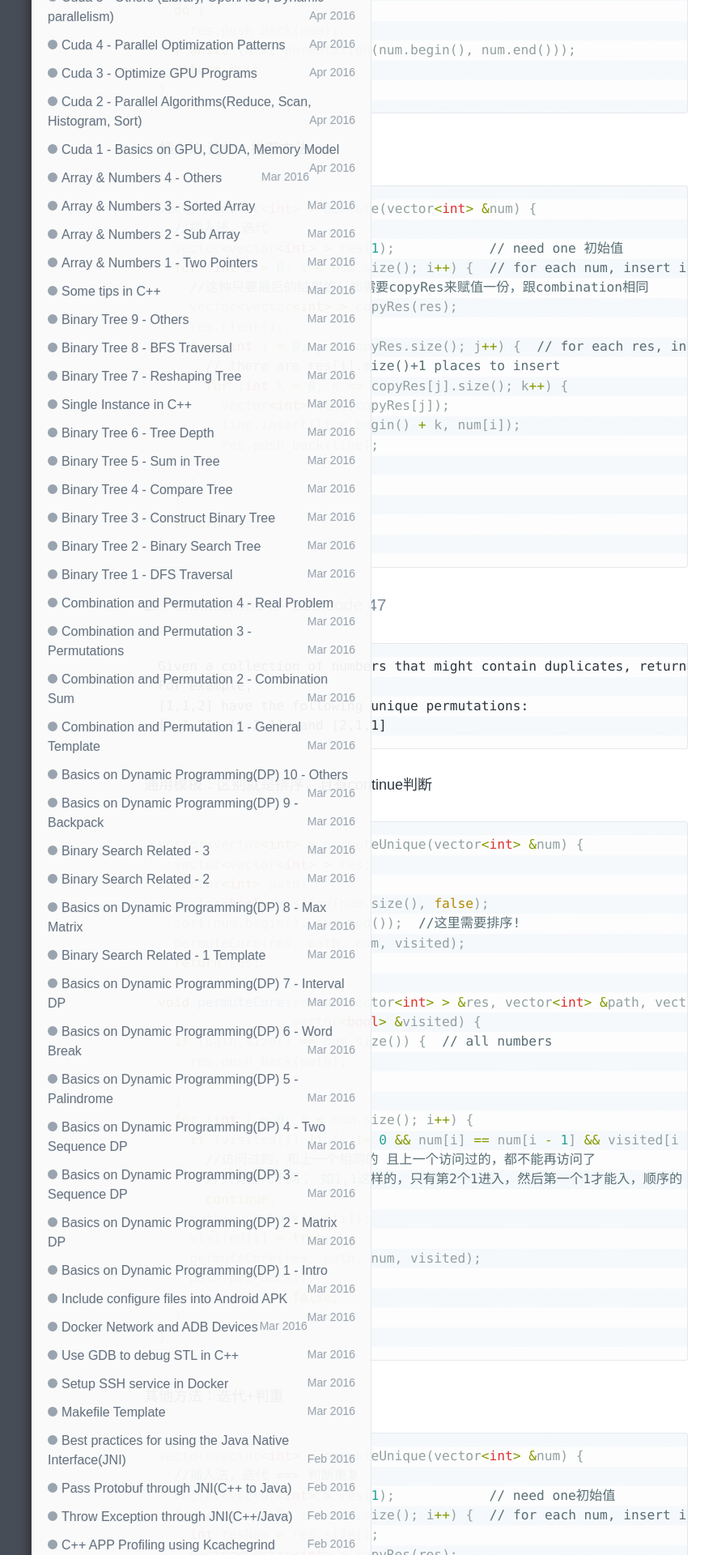
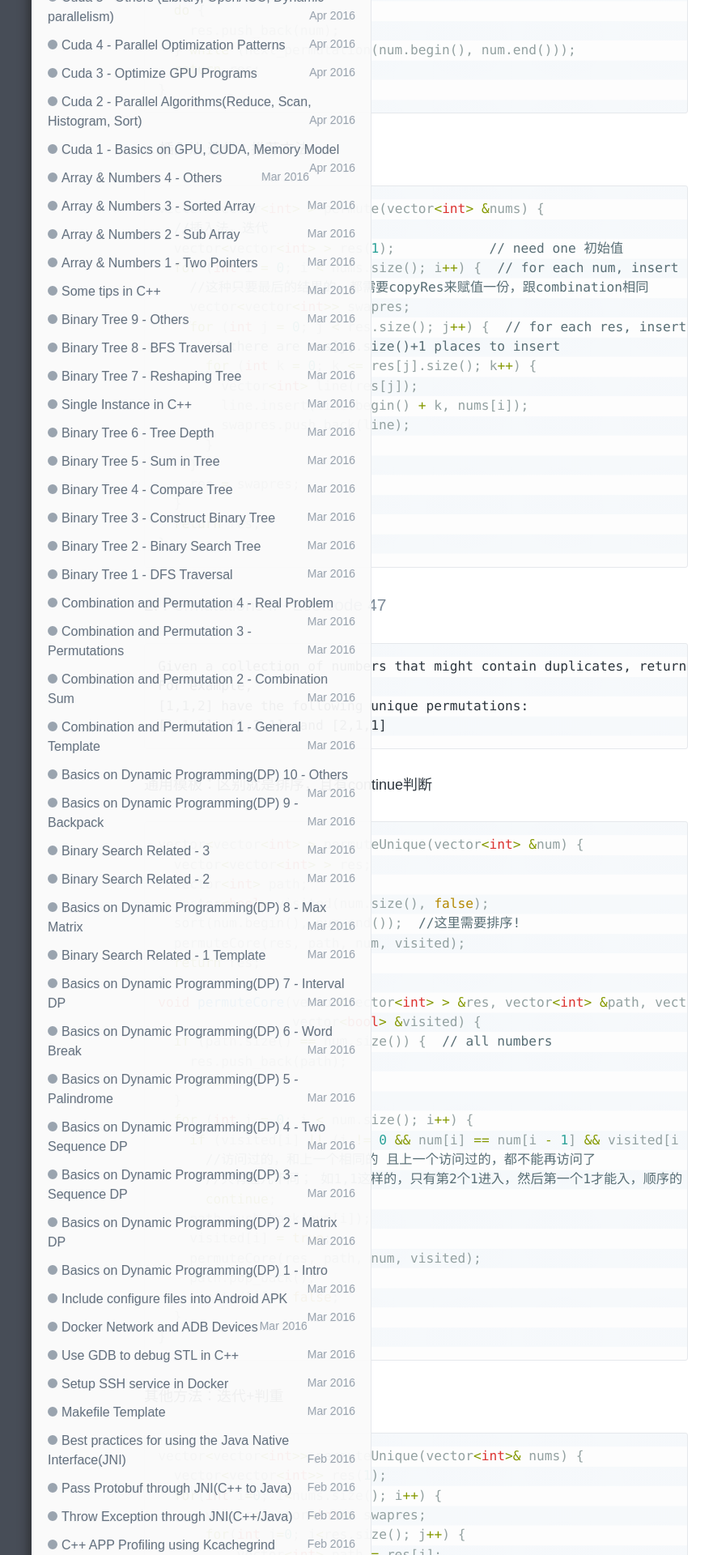
Before and after one commit to wykvictor/wykvictor.github.io, a Jekyll site: the page built from _posts/algorithm/2016-03-23-Combination-Permutation-3.md, in a window 1280 px wide. Shown: the part 1858-3778 px from the top of the page at 81% size, without its empty margins (126-1007 px from the left). Built offline with Jekyll 4.4.1, drawn with Linux system fonts in a browser that asks for light colours; some of the changed text lies outside the part shown.

Commit message:
update linked list and combi-permut

```diff
--- a/_posts/algorithm/2016-03-23-Combination-Permutation-3.md
+++ b/_posts/algorithm/2016-03-23-Combination-Permutation-3.md
@@ -77,21 +77,21 @@ vector<vector<int> > permute(vector<int> &num) {
 {% endhighlight %}
 c. 插入法,迭代：推荐方法
 {% highlight C++ %}
-vector<vector<int> > permute(vector<int> &num) {
+vector<vector<int> > permute(vector<int> &nums) {
   //插入法，迭代
   vector<vector<int> > res(1);            // need one 初始值
-  for (int i = 0; i < num.size(); i++) {  // for each num, insert it into...
+  for (int i = 0; i < nums.size(); i++) {  // for each num, insert it into...
     //这种只要最后的结果的，都需要copyRes来赋值一份，跟combination相同
-    vector<vector<int> > copyRes(res);
-    res.clear();
-    for (int j = 0; j < copyRes.size(); j++) {  // for each res, insert the i
+    vector<vector<int>> swapres;
+    for (int j = 0; j < res.size(); j++) {  // for each res, insert the i
       // there are res[j].size()+1 places to insert
-      for (int k = 0; k <= copyRes[j].size(); k++) {
-        vector<int> line(copyRes[j]);
-        line.insert(line.begin() + k, num[i]);
-        res.push_back(line);
+      for (int k = 0; k <= res[j].size(); k++) {
+        vector<int> line(res[j]);
+        line.insert(line.begin() + k, nums[i]);
+        swapres.push_back(line);
       }
     }
+    res = swapres;
   }
   return res;
 }
@@ -136,24 +136,21 @@ void permuteCore(vector<vector<int> > &res, vector<int> &path, vector<int> &num,
 {% endhighlight %}
 其他方法：迭代+判重
 {% highlight C++ %}
-vector<vector<int> > permuteUnique(vector<int> &num) {
-  //插入法，迭代 ==> 判断重复
-  vector<vector<int> > res(1);            // need one初始值
-  for (int i = 0; i < num.size(); i++) {  // for each num, insert it into...
-    int resNum = res.size();
-    vector<vector<int> > copyRes(res);
-    res.clear();
-    for (int j = 0; j < resNum; j++) {  // for each res, insert the i
-      for (int k = 0; k <= copyRes[j].size(); k++) {
-        vector<int> line(copyRes[j]);
-        line.insert(line.begin() + k, num[i]);
-        // 就算排序了，也得有!
-        if (find(res.begin(), res.end(), line) == res.end())
-          res.push_back(line);
-        //过滤重复的位置==>必须有这句优化，否则超时！
-        while (k < line.size() - 1 && num[i] == line[k + 1]) k++;
+vector<vector<int>> permuteUnique(vector<int>& nums) {
+  vector<vector<int>> res(1);
+  for(int i=0; i<nums.size(); i++) {
+      vector<vector<int>> swapres;
+      for(int j=0; j<res.size(); j++) {
+          vector<int> path = res[j];
+          for(int k=0; k<=path.size(); k++) {
+              vector<int> line = path;
+              line.insert(line.begin() + k, nums[i]);
+              if(find(swapres.begin(), swapres.end(), line) == swapres.end())
+                  swapres.push_back(line);
+              while(k < path.size() && nums[i] == path[k]) k++;  // 剪枝
+          }
       }
-    }
+      res = swapres;
   }
   return res;
 }
```
Also changed, not shown: _posts/algorithm/2016-03-22-Combination-Permutation-1.md (+8 -7 lines), _posts/algorithm/2016-03-22-Combination-Permutation-2.md (+18 -18 lines), _posts/algorithm/2016-03-27-Array-Numbers-1.md (+17 -0 lines), _posts/algorithm/2016-04-22-Linked-List-1.md (+71 -7 lines), _posts/algorithm/2016-04-24-Linked-List-3.md (+21 -0 lines), res/jpeg-format.png (added).
